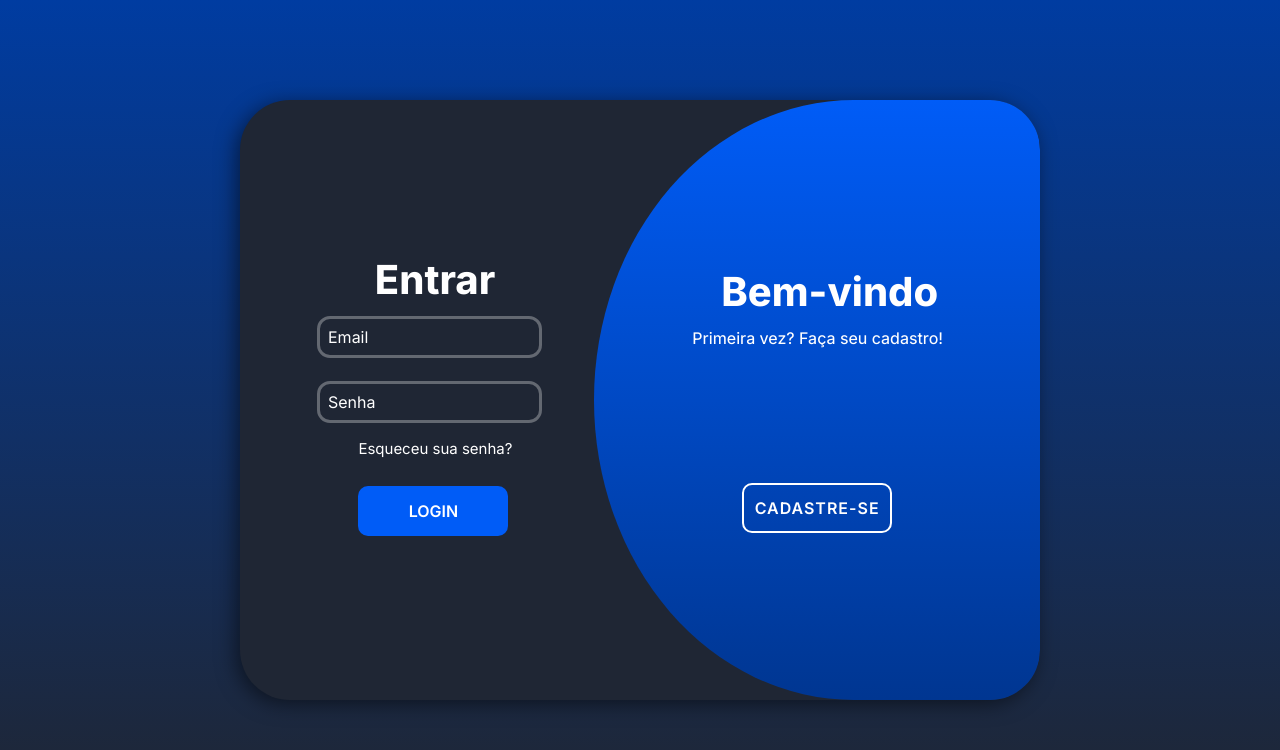
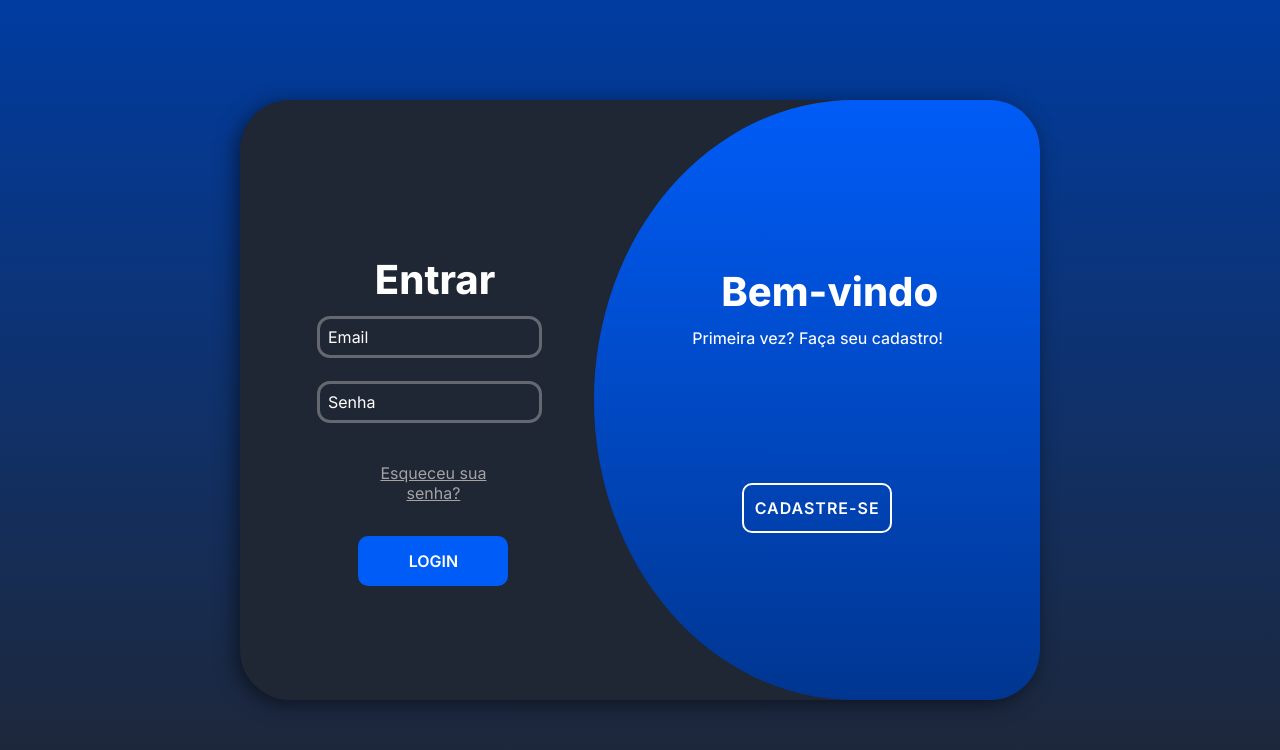
Before and after one commit to unb-mds/Sonorus-2025.1, a React (Create React App) app in the folder src/frontend/: page / in a window 1280 px wide. Shown: the top 750 px of the page. Built offline with nearby package versions, Linux system fonts and the light colour scheme; no server answers.

Commit message:
Aplicando filtro notch 60Hz, arrumando importações do frontend e alterando botão para remoção de warning.

```diff
--- a/src/frontend/src/Components/Login/Login.css
+++ b/src/frontend/src/Components/Login/Login.css
@@ -145,3 +145,18 @@ form button{
   .btntransp-outline:hover {
     background-color: rgba(255, 255, 255, 0.2);
   }
+
+.link-button {
+    background: none;
+    border: none;
+    color: #A3A3A3;
+    text-decoration: underline;
+    cursor: pointer;
+    font-family: inherit;
+    font-size: inherit;
+    padding: 0;
+}
+
+.link-button:hover {
+    color: #FFFFFF;
+}
--- a/src/frontend/src/Components/Login/Login.jsx
+++ b/src/frontend/src/Components/Login/Login.jsx
@@ -84,7 +84,13 @@ const Login = () => {
                         />
                     </div>
                     <div className="esqueceu">
-                        <a href="#">Esqueceu sua senha?</a>
+                        <button
+                            type="button"
+                            className="link-button"
+                            onClick={() => setMensagemErro('Funcionalidade em desenvolvimento')}
+                        >
+                            Esqueceu sua senha?
+                        </button>
                     </div>
                     {mensagemErro && <div className="erro">{mensagemErro}</div>}
                     <button type="submit" className='btn' disabled={loading}>
--- a/src/frontend/src/Components/TelaErro/ErroCadastro.jsx
+++ b/src/frontend/src/Components/TelaErro/ErroCadastro.jsx
@@ -1,4 +1,3 @@
-import { useState } from 'react';
 import './ErroCadastro.css';
 
 
--- a/src/frontend/src/Components/TelaErro/ErroLeitura.jsx
+++ b/src/frontend/src/Components/TelaErro/ErroLeitura.jsx
@@ -1,4 +1,3 @@
-import { useState } from 'react';
 import './ErroLeitura.css';
 
 
--- a/src/frontend/src/Components/TelaFuncionou/SucessoCadastro.jsx
+++ b/src/frontend/src/Components/TelaFuncionou/SucessoCadastro.jsx
@@ -1,4 +1,3 @@
-import { useState } from 'react';
 import './SucessoCadastro.css';
 
 const SucessoCadastro = () => {
--- a/src/frontend/src/Components/TelaFuncionou/VozCadastrada.jsx
+++ b/src/frontend/src/Components/TelaFuncionou/VozCadastrada.jsx
@@ -1,4 +1,3 @@
-import { useState } from 'react';
 import './VozCadastrada.css';
 
 const VozCadastrada = () => {
```
Also changed, not shown: 2 other files (tests, documents, lock files or other folders).
